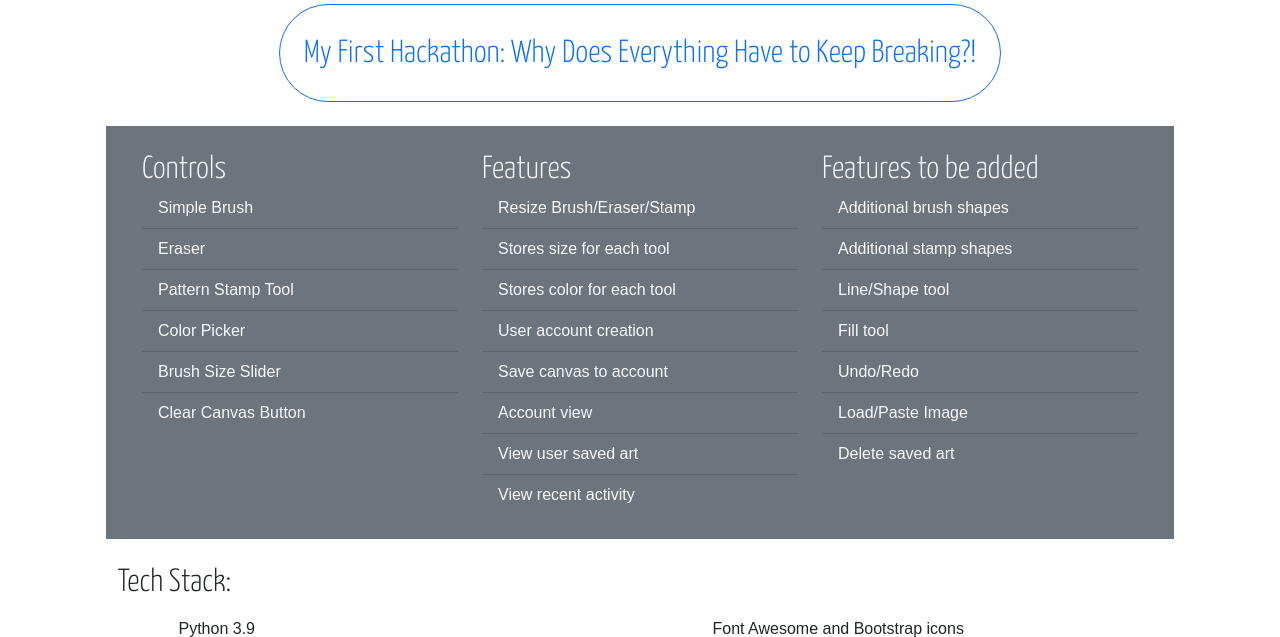
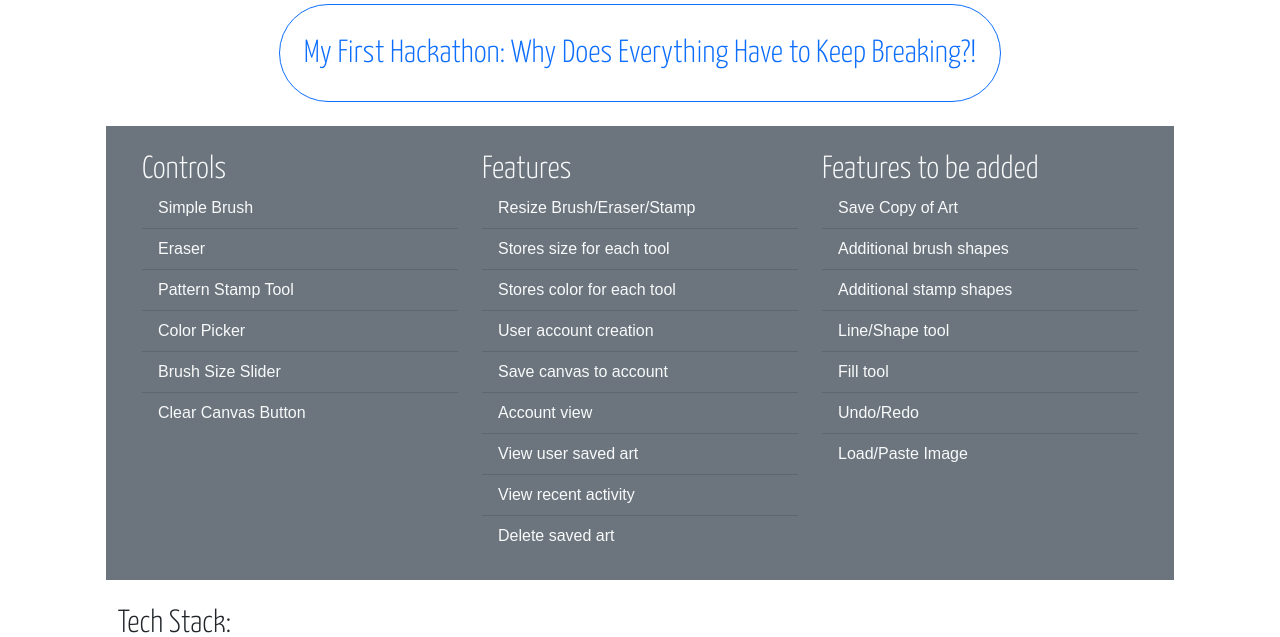
Before and after one commit to GuardianBob/PaintApp, a Django app: page / in a window 1280 px wide. Shown: the part 588-1225 px from the top of the page. Run offline with Django 3.2, Linux system fonts and the light colour scheme; some web fonts are replaced.

Commit message:
Update index.html

```diff
--- a/pyPaint/templates/index.html
+++ b/pyPaint/templates/index.html
@@ -71,18 +71,19 @@
                             <li class="list-group-item text-light bg-secondary">Account view</li>
                             <li class="list-group-item text-light bg-secondary">View user saved art</li>
                             <li class="list-group-item text-light bg-secondary">View recent activity</li>
+                            <li class="list-group-item text-light bg-secondary">Delete saved art</li>
                         </ul>
                     </span>
                     <span class="col-md-4 mx-auto">
                         <span class="h4 text-secondary text-light fs-2" style="font-family: 'Yanone Kaffeesatz', sans-serif;">Features to be added</span>
                         <ul class="list-group list-group-flush">
+                            <li class="list-group-item text-light bg-secondary">Save Copy of Art</li>
                             <li class="list-group-item text-light bg-secondary">Additional brush shapes</li>
                             <li class="list-group-item text-light bg-secondary">Additional stamp shapes</li>
                             <li class="list-group-item text-light bg-secondary">Line/Shape tool</li>
                             <li class="list-group-item text-light bg-secondary">Fill tool</li>
                             <li class="list-group-item text-light bg-secondary">Undo/Redo</li>
                             <li class="list-group-item text-light bg-secondary">Load/Paste Image</li>
-                            <li class="list-group-item text-light bg-secondary">Delete saved art</li>
                         </ul>
                     </span>
                 </div>
```
